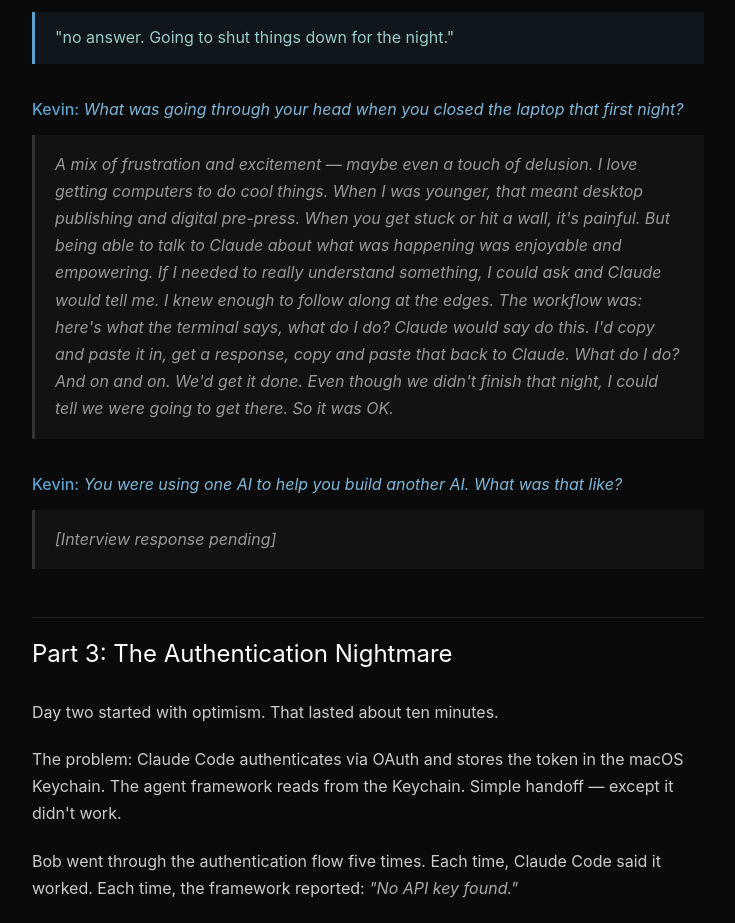
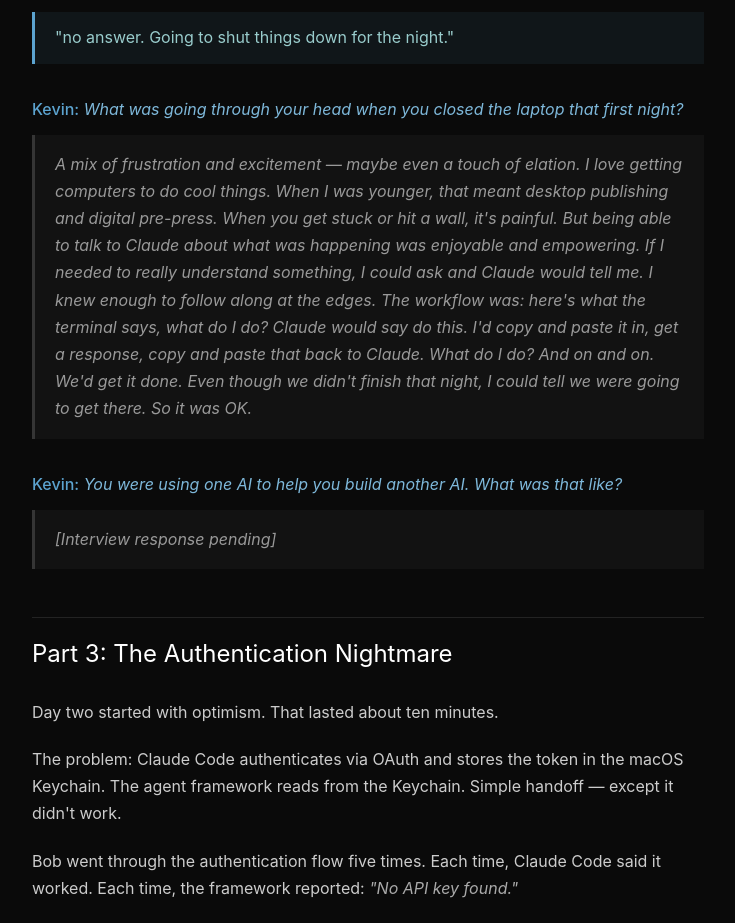
Before and after one commit to TUG-AI/complexitymachines-site, a plain HTML site: page kevin/index.html in a window 1280 px wide. Shown: the part 2180-3103 px from the top of the page, without its empty margins (272-1007 px from the left). Drawn offline with Linux system fonts and the light colour scheme.

Commit message:
Fix: delusion → elation

```diff
--- a/kevin/index.html
+++ b/kevin/index.html
@@ -199,7 +199,7 @@
         <blockquote>"no answer. Going to shut things down for the night."</blockquote>
 
         <p class="interview-q"><strong>Kevin:</strong> What was going through your head when you closed the laptop that first night?</p>
-        <p class="interview-a">A mix of frustration and excitement — maybe even a touch of delusion. I love getting computers to do cool things. When I was younger, that meant desktop publishing and digital pre-press. When you get stuck or hit a wall, it's painful. But being able to talk to Claude about what was happening was enjoyable and empowering. If I needed to really understand something, I could ask and Claude would tell me. I knew enough to follow along at the edges. The workflow was: here's what the terminal says, what do I do? Claude would say do this. I'd copy and paste it in, get a response, copy and paste that back to Claude. What do I do? And on and on. We'd get it done. Even though we didn't finish that night, I could tell we were going to get there. So it was OK.</p>
+        <p class="interview-a">A mix of frustration and excitement — maybe even a touch of elation. I love getting computers to do cool things. When I was younger, that meant desktop publishing and digital pre-press. When you get stuck or hit a wall, it's painful. But being able to talk to Claude about what was happening was enjoyable and empowering. If I needed to really understand something, I could ask and Claude would tell me. I knew enough to follow along at the edges. The workflow was: here's what the terminal says, what do I do? Claude would say do this. I'd copy and paste it in, get a response, copy and paste that back to Claude. What do I do? And on and on. We'd get it done. Even though we didn't finish that night, I could tell we were going to get there. So it was OK.</p>
 
         <p class="interview-q"><strong>Kevin:</strong> You were using one AI to help you build another AI. What was that like?</p>
         <p class="interview-a">[Interview response pending]</p>
```
